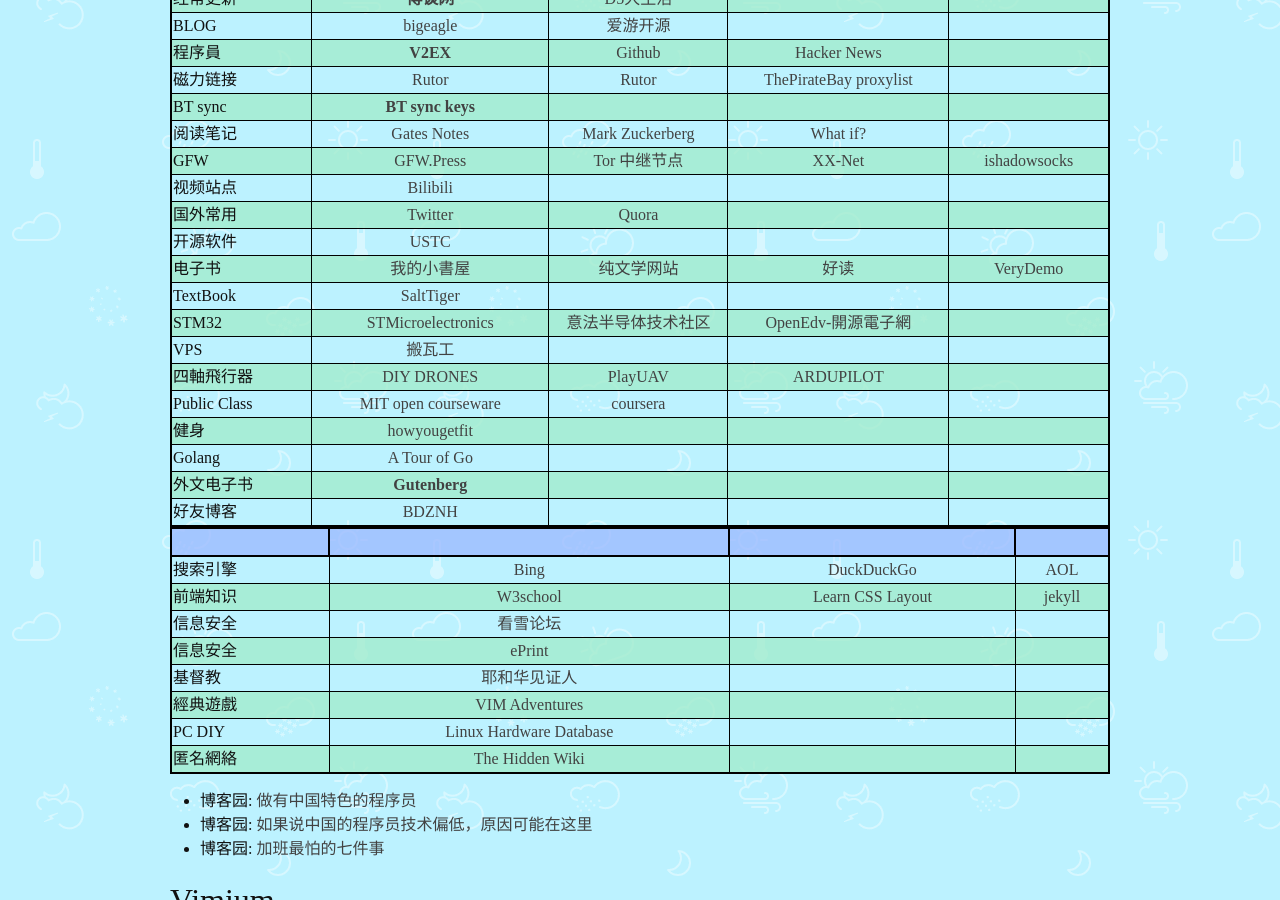
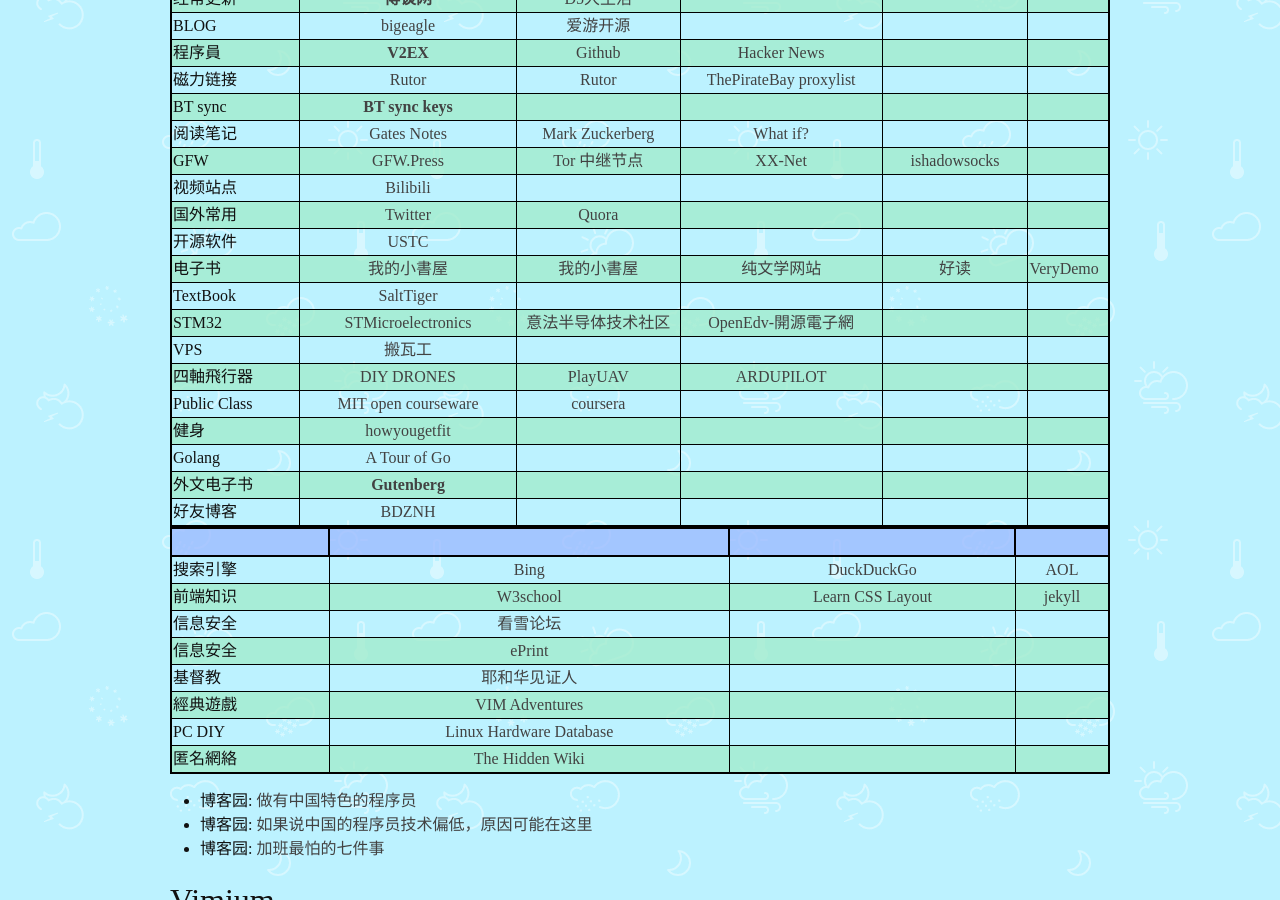
Before and after one commit to explorerlxz/explorerlxz.github.io, a Jekyll site: the page built from _posts/2016-10-18-常用链接.md, in a window 1280 px wide and 900 px high, scrolled down 604 px. Built offline with Jekyll 4.4.1, drawn with Linux system fonts in a browser that asks for light colours.

Commit message:
[我的小書屋]

```diff
--- a/_posts/2016-10-18-常用链接.md
+++ b/_posts/2016-10-18-常用链接.md
@@ -30,7 +30,7 @@
 |视频站点|[Bilibili](http://www.bilibili.com/)|
 |国外常用|[Twitter](https://twitter.com)|[Quora](https://www.quora.com)|||
 |开源软件|[USTC](http://mirrors.ustc.edu.cn/)|[]()|
-|电子书|[我的小書屋](http://mebook.cc/)|[纯文学网站](http://www.purepen.com/index.html)|[好读](http://www.haodoo.net/)|[VeryDemo](http://www.verydemo.com)|
+|电子书|[我的小書屋](http://www.shuwu.mobi/)|[我的小書屋](http://mebook.cc/)|[纯文学网站](http://www.purepen.com/index.html)|[好读](http://www.haodoo.net/)|[VeryDemo](http://www.verydemo.com)|
 |TextBook|[SaltTiger](https://salttiger.com)|
 |STM32|[STMicroelectronics](http://www.st.com/)|[意法半导体技术社区](http://www.stmcu.org/)|[OpenEdv-開源電子網](http://www.openedv.com)|
 |VPS|[搬瓦工](https://bandwagonhost.com/)|
```
